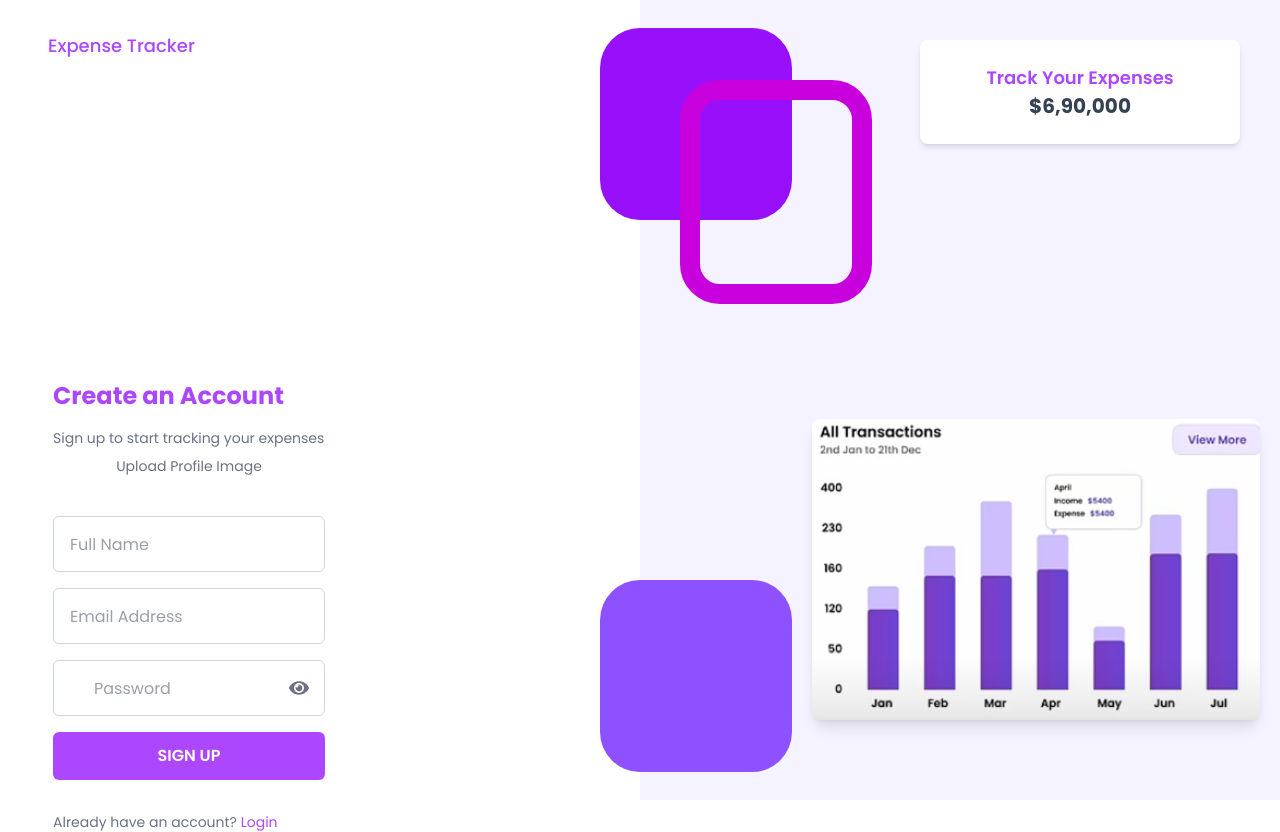
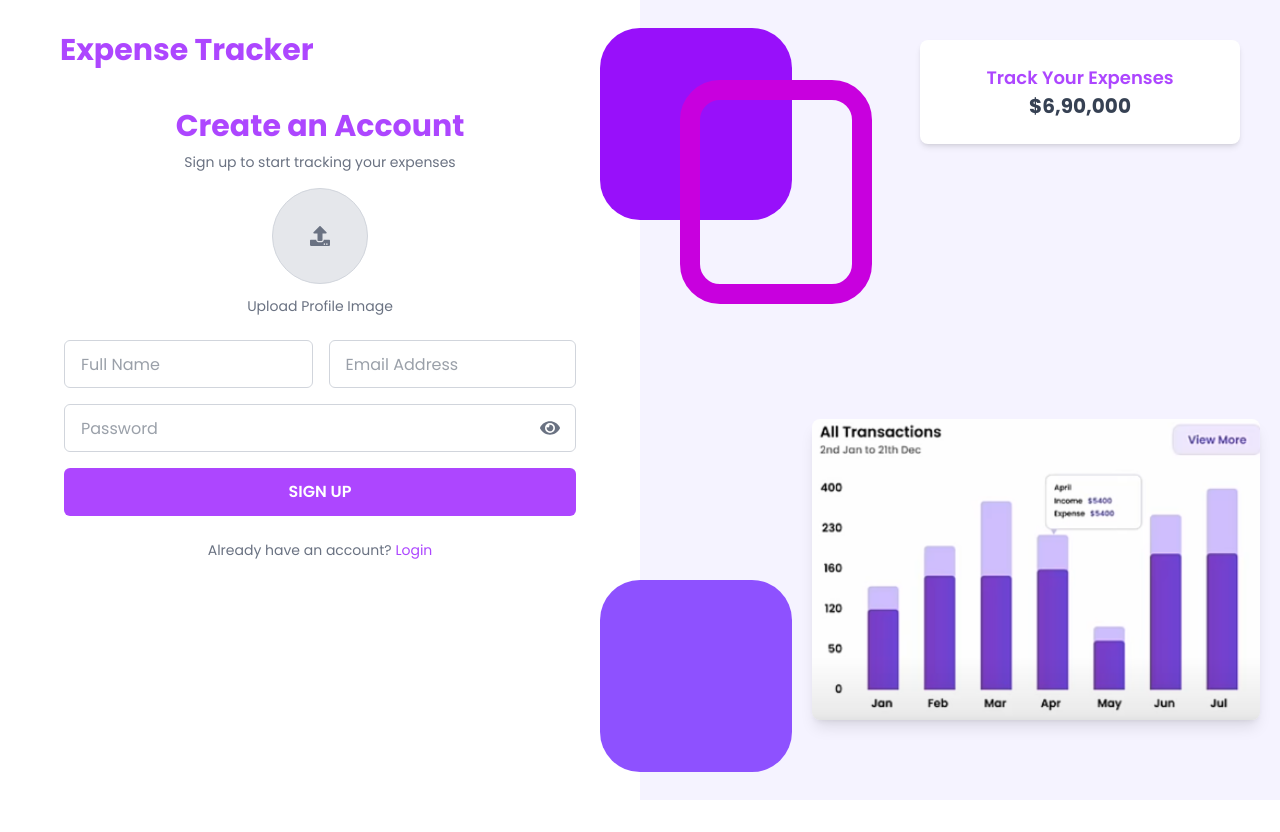
Before and after one commit to Izanagi078/Susanoo, a React (Vite) app in the folder Frontend/ExpenseTracker/: page /signUp in a window 1280 px wide. Shown: the top 832 px of the page. After the commit the page ends 800 px from the top, so only its background shows below. Built offline with nearby package versions, Linux system fonts and the light colour scheme.

Commit message:
Updated files after merge

```diff
--- a/Frontend/ExpenseTracker/src/assets/components/Layouts/AuthLayout.jsx
+++ b/Frontend/ExpenseTracker/src/assets/components/Layouts/AuthLayout.jsx
@@ -6,8 +6,8 @@ const AuthLayout = ({ children }) => {
   return (
     <div className="flex">
       {/* Left Section */}
-      <div className="w-[50vw] h-screen px-12 pt-8 pb-12 bg-white">
-        <h2 className="text-lg font-medium text-purple-500">Expense Tracker</h2>
+      <div className="w-[50vw] h-screen px-15 pt-8 pb-12 bg-white">
+        <h2 className="text-3xl font-bold text-purple-500">Expense Tracker</h2>
         {children}
       </div>
 
--- a/Frontend/ExpenseTracker/src/pages/Auth/Login.jsx
+++ b/Frontend/ExpenseTracker/src/pages/Auth/Login.jsx
@@ -1,48 +1,48 @@
 import React, { useState } from "react";
-import AuthLayout from "../../assets/components/Layouts/AuthLayout"; // Adjust path accordingly
-import { FaEye, FaEyeSlash } from "react-icons/fa"; // Import eye icons
+import AuthLayout from "../../assets/components/Layouts/AuthLayout";
+import { FaEye, FaEyeSlash } from "react-icons/fa";
 
 const Login = () => {
   const [showPassword, setShowPassword] = useState(false);
 
   return (
     <AuthLayout>
-      <div className="flex flex-col items-start ml-[5px] w-[50%] mt-[40vh]">
-        <h3 className="text-2xl font-bold text-purple-500">Welcome Back</h3>
-        <p className="text-sm text-gray-500 mt-4">Please enter your details to log in</p>
+      <div className="flex flex-col items-center w-full max-w-md mx-auto mt-[20vh]">
+        <h3 className="text-3xl font-bold text-purple-500">Welcome Back</h3>
+        <p className="text-sm text-gray-500 mt-2">Please enter your details to log in</p>
 
-        {/* Form Fields */}
-        <form className="mt-6 w-full space-y-4">
+        {/* Form */}
+        <form className="w-full mt-6 space-y-4">
           <input
             type="email"
             placeholder="Email"
-            className="w-full h-14 px-4 py-4 rounded-md border border-gray-300 bg-white text-gray-700 focus:outline-none focus:border-purple-500"
+            className="w-full h-12 px-4 rounded-md border border-gray-300 bg-white text-gray-700 focus:outline-none focus:border-purple-500"
           />
 
-          {/* Password Field with Eye Icon */}
+          {/* Password Field */}
           <div className="relative w-full">
             <input
               type={showPassword ? "text" : "password"}
               placeholder="Password"
-              className="w-full h-14 px-4 py-4 rounded-md border border-gray-300 bg-white text-gray-700 focus:outline-none focus:border-purple-500"
+              className="w-full h-12 px-4 rounded-md border border-gray-300 bg-white text-gray-700 focus:outline-none focus:border-purple-500"
             />
-            {/* Eye Icon */}
             <button
               type="button"
-              onClick={() => setShowPassword(!showPassword)}
+              onClick={() => setShowPassword(prev => !prev)}
               className="absolute right-4 top-1/2 transform -translate-y-1/2 text-gray-500"
             >
               {showPassword ? <FaEyeSlash size={20} /> : <FaEye size={20} />}
             </button>
           </div>
 
+          {/* Login Button */}
           <button className="w-full py-3 bg-purple-500 text-white rounded-md font-semibold hover:bg-purple-600">
             Log In
           </button>
         </form>
 
-        {/* Sign Up Link with Space Below */}
-        <p className="text-sm text-gray-500 mt-8">
+        {/* Sign-Up Link */}
+        <p className="text-sm text-gray-500 mt-6">
           Don't have an account? <a href="/signup" className="text-purple-500 hover:underline">Sign Up</a>
         </p>
       </div>
--- a/Frontend/ExpenseTracker/src/pages/Auth/Signup.jsx
+++ b/Frontend/ExpenseTracker/src/pages/Auth/Signup.jsx
@@ -1,75 +1,105 @@
 import React, { useState } from "react";
-import AuthLayout from "../../assets/components/Layouts/AuthLayout"; // Adjust path accordingly
-import { FaEye, FaEyeSlash } from "react-icons/fa"; // Import icons
+import AuthLayout from "../../assets/components/Layouts/AuthLayout";
+import { FaEye, FaEyeSlash, FaUpload } from "react-icons/fa";
 
 const SignUp = () => {
   const [showPassword, setShowPassword] = useState(false);
   const [profileImage, setProfileImage] = useState(null);
+  const [email, setEmail] = useState("");
+  const [emailError, setEmailError] = useState("");
 
   const handleImageUpload = (event) => {
     const file = event.target.files[0];
     if (file) {
-      setProfileImage(URL.createObjectURL(file)); // Preview selected image
+      setProfileImage(URL.createObjectURL(file));
+    }
+  };
+
+  const validateEmail = (email) => {
+    const emailRegex = /^[^\s@]+@[^\s@]+\.[^\s@]+$/;
+    return emailRegex.test(email);
+  };
+
+  const handleEmailChange = (event) => {
+    const newEmail = event.target.value;
+    setEmail(newEmail);
+
+    if (!validateEmail(newEmail)) {
+      setEmailError("Invalid email format");
+    } else {
+      setEmailError("");
     }
   };
 
   return (
     <AuthLayout>
-      <div className="flex flex-col items-start ml-[5px] w-[50%] mt-[40vh]">
-        <h3 className="text-2xl font-bold text-purple-500">Create an Account</h3>
-        <p className="text-sm text-gray-500 mt-4">Sign up to start tracking your expenses</p>
+      <div className="flex flex-col items-center w-full max-w-lg mx-auto mt-[5vh]">
+        <h3 className="text-3xl font-bold text-purple-500">Create an Account</h3>
+        <p className="text-sm text-gray-500 mt-2">Sign up to start tracking your expenses</p>
 
         {/* Profile Image Upload */}
-        <div className="w-full flex flex-col items-center mb-4">
-          {profileImage && (
-            <img
-              src={profileImage}
-              alt="Profile Preview"
-              className="w-24 h-24 rounded-full border border-gray-300 shadow-md"
-            />
+        <div className="flex flex-col items-center mt-4">
+          <div className="w-24 h-24 rounded-full border border-gray-300 flex items-center justify-center bg-gray-200 relative">
+            {profileImage ? (
+              <img src={profileImage} alt="Profile Preview" className="w-full h-full rounded-full object-cover" />
+            ) : (
+              <FaUpload className="text-gray-500 text-xl" />
             )}
-          <label className="mt-2 text-sm text-gray-500 cursor-pointer">
+          </div>
+          <label className="mt-3 text-sm text-gray-500 cursor-pointer">
             Upload Profile Image
             <input type="file" accept="image/*" onChange={handleImageUpload} className="hidden" />
           </label>
         </div>
 
         {/* Sign-Up Form */}
-        <form className="mt-6 w-full space-y-4">
+        <form className="w-full mt-6 space-y-4">
+          <div className="flex space-x-4 w-full">
             <input
               type="text"
               placeholder="Full Name"
-            className="w-full h-14 px-4 py-4 rounded-md border border-gray-300 bg-white text-gray-700 focus:outline-none focus:border-purple-500"
+              className="w-1/2 h-12 px-4 rounded-md border border-gray-300 bg-white text-gray-700 focus:outline-none focus:border-purple-500"
             />
+            <div className="w-1/2">
               <input
                 type="email"
                 placeholder="Email Address"
-            className="w-full h-14 px-4 py-4 rounded-md border border-gray-300 bg-white text-gray-700 focus:outline-none focus:border-purple-500"
+                value={email}
+                onChange={handleEmailChange}
+                className={`w-full h-12 px-4 rounded-md border bg-white text-gray-700 focus:outline-none
+                ${emailError ? "border-red-500" : "border-gray-300 focus:border-purple-500"}`}
               />
+              {emailError && <p className="text-red-500 text-xs mt-1">{emailError}</p>}
+            </div>
+          </div>
 
-          {/* Password Field with Eye Icon */}
+          {/* Password Field */}
           <div className="relative w-full">
             <input
               type={showPassword ? "text" : "password"}
               placeholder="Password"
-              className="w-full h-14 px-10 py-4 rounded-md border border-gray-300 bg-white text-gray-700 focus:outline-none focus:border-purple-500"
+              className="w-full h-12 px-4 rounded-md border border-gray-300 bg-white text-gray-700 focus:outline-none focus:border-purple-500"
             />
             <button
               type="button"
-              onClick={() => setShowPassword(!showPassword)}
+              onClick={() => setShowPassword(prev => !prev)}
               className="absolute right-4 top-1/2 transform -translate-y-1/2 text-gray-500"
             >
               {showPassword ? <FaEyeSlash size={20} /> : <FaEye size={20} />}
             </button>
           </div>
 
-          <button className="w-full py-3 bg-purple-500 text-white rounded-md font-semibold hover:bg-purple-600">
+          {/* Sign-Up Button */}
+          <button
+            className="w-full py-3 bg-purple-500 text-white rounded-md font-semibold hover:bg-purple-600"
+            disabled={emailError} // Prevent sign-up if email is invalid
+          >
             SIGN UP
           </button>
         </form>
 
         {/* Login Link */}
-        <p className="text-sm text-gray-500 mt-8">
+        <p className="text-sm text-gray-500 mt-6">
           Already have an account? <a href="/login" className="text-purple-500 hover:underline">Login</a>
         </p>
       </div>
```
Lines whose indentation alone changed are shown as unchanged.
